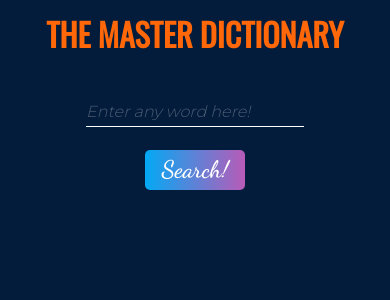
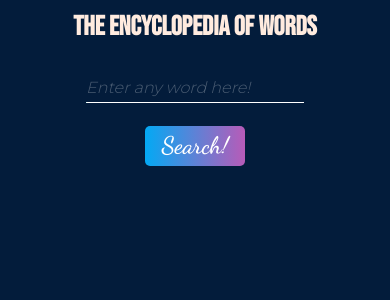
Before and after one commit to KaliBoy007/Dictionary, a React (Create React App) app: page / in a window 390 px wide. Shown: the top 300 px of the page. Built offline with nearby package versions, Linux system fonts and the light colour scheme; a web font is replaced by a local one.

Commit message:
almost done with the app

```diff
--- a/public/index.html
+++ b/public/index.html
@@ -14,7 +14,7 @@
       rel="stylesheet"
     />
     <link
-      href="https://fonts.googleapis.com/css2?family=Oswald&display=swap"
+      href="https://fonts.googleapis.com/css2?family=Bebas+Neue&display=swap"
       rel="stylesheet"
     />
     <link
--- a/src/components/Header/Header.css
+++ b/src/components/Header/Header.css
@@ -1,36 +1,12 @@
 .header-container {
   margin: 0 auto;
   padding: 10px;
-  font-size: 3.8rem;
+  font-size: 7vw;
   text-align: center;
-  font-family: "Oswald", sans-serif;
-  color: #ff6709;
-  /* background: linear-gradient(
-    90deg,
-    rgba(69, 255, 243, 1) 25%,
-    rgba(0, 255, 20, 1) 59%,
-    rgba(228, 255, 0, 1) 86%
-  );
-  -webkit-background-clip: text;
-  -webkit-text-fill-color: transparent; */
+  font-family: "Bebas Neue", cursive;
+  color: #ffebdf;
+  padding-bottom: 0;
 }
-@media screen and (max-width: 960px) {
-  .header-container {
-    font-size: 3.3rem;
-  }
+.header-container h1 {
+  padding-bottom: 0;
 }
-@media screen and (max-width: 832px) {
-  .header-container {
-    font-size: 2.8rem;
-  }
-}
-@media screen and (max-width: 707px) {
-  .header-container {
-    font-size: 2.5rem;
-  }
-}
-@media screen and (max-width: 632px) {
-  .header-container {
-    font-size: 2rem;
-  }
-}
--- a/src/components/Header/Header.js
+++ b/src/components/Header/Header.js
@@ -2,7 +2,7 @@ import React from "react";
 import "./Header.css";
 
 const Header = () => {
-  return <h1 className="header-container">THE MASTER DICTIONARY</h1>;
+  return <h1 className="header-container">THE ENCYCLOPEDIA OF WORDS</h1>;
 };
 
 export default Header;
```
